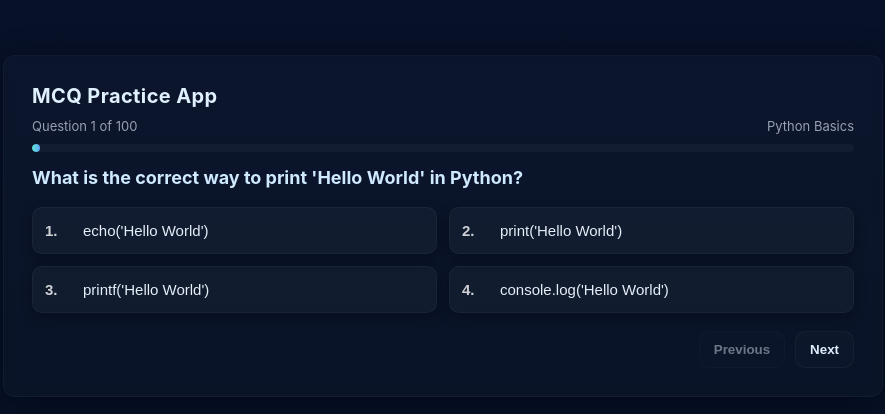
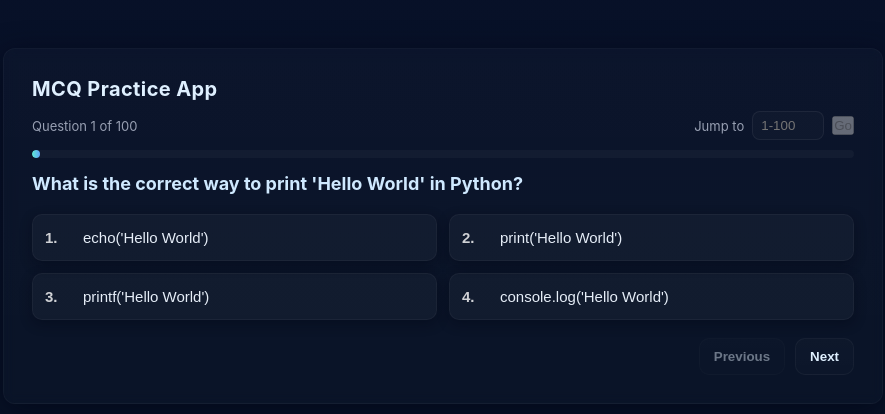
Before and after one commit to Rafay100/Practice_Quiz_App, a Next.js app: page / in a window 1280 px wide. Shown: the part 174-588 px from the top of the page, without its empty margins (197-1082 px from the left). Built offline with nearby package versions, Linux system fonts and the light colour scheme.

Commit message:
Add files via upload

```diff
--- a/src/app/page.tsx
+++ b/src/app/page.tsx
@@ -6,17 +6,17 @@ import "./quiz.css";
 export default function Quiz() {
   const total = Array.isArray(mcqs) ? mcqs.length : 0;
   const [currentQ, setCurrentQ] = useState(0);
-  // use array of (number|null) and initialize based on total
   const [answers, setAnswers] = useState<(number | null)[]>(() => Array(total).fill(null));
   const [score, setScore] = useState(0);
   const [finished, setFinished] = useState(false);
+  const [jumpStr, setJumpStr] = useState("");
 
-  // when total changes (e.g. data loaded), ensure answers length matches
   useEffect(() => {
     setAnswers(Array(total).fill(null));
     setCurrentQ(0);
     setScore(0);
     setFinished(false);
+    setJumpStr("");
   }, [total]);
 
   const question = mcqs?.[currentQ];
@@ -40,24 +40,36 @@ export default function Quiz() {
   }
 
   const handleSelect = (idx: number) => {
-    // guard: ensure answers is an array and question not already answered
-    if (!Array.isArray(answers)) return;
-    if (answers[currentQ] !== null) return;
-
     setAnswers(prev => {
       const next = [...prev];
-      // ensure length
       while (next.length < total) next.push(null);
+      const prevAns = next[currentQ];
+      if (prevAns === idx) return next;
+
+      const correctIndex = typeof question.answerIndex === "number" ? question.answerIndex : null;
+      if (correctIndex !== null) {
+        if (prevAns === correctIndex && idx !== correctIndex) {
+          setScore(s => Math.max(0, s - 1));
+        } else if (prevAns !== correctIndex && idx === correctIndex) {
+          setScore(s => s + 1);
+        }
+      }
+
       next[currentQ] = idx;
       return next;
     });
-
-    if (typeof question.answerIndex === "number" && idx === question.answerIndex) {
-      setScore(s => s + 1);
-    }
   };
 
   const progressPercent = Math.round(((currentQ + 1) / Math.max(1, total)) * 100);
+
+  const handleJump = (valStr?: string) => {
+    const s = typeof valStr === "string" ? valStr : jumpStr;
+    const n = parseInt(s, 10);
+    if (!Number.isFinite(n)) return;
+    if (n < 1 || n > total) return;
+    setCurrentQ(n - 1);
+    setJumpStr("");
+  };
 
   if (finished) {
     const percent = Math.round((score / Math.max(1, total)) * 100);
@@ -99,13 +111,37 @@ export default function Quiz() {
     );
   }
 
+  const currentAnswer = answers[currentQ];
+
   return (
     <div className="container">
       <h1>MCQ Practice App</h1>
 
-      <div className="meta" style={{ marginBottom: 10 }}>
+      <div className="meta" style={{ marginBottom: 10, alignItems: "center", display: "flex", gap: 12 }}>
         <div>Question {currentQ + 1} of {total}</div>
-        <div style={{ color: "#98a0b3" }}>{question.category ?? ""}</div>
+
+        {/* Jump to input */}
+        <div style={{ marginLeft: "auto", display: "flex", gap: 8, alignItems: "center" }}>
+          <label style={{ color: "#98a0b3", fontSize: 13 }}>Jump to</label>
+          <input
+            type="number"
+            min={1}
+            max={total}
+            value={jumpStr}
+            onChange={(e) => setJumpStr(e.target.value)}
+            onKeyDown={(e) => { if (e.key === "Enter") handleJump(); }}
+            style={{ width: 72, padding: "6px 8px", borderRadius: 8, border: "1px solid rgba(255,255,255,0.06)", background: "rgba(255,255,255,0.02)", color: "#e6eef8" }}
+            aria-label="Jump to question number"
+            placeholder={`1-${total}`}
+          />
+          <button
+            onClick={() => handleJump()}
+            disabled={!jumpStr || Number(jumpStr) < 1 || Number(jumpStr) > total}
+            aria-disabled={!jumpStr || Number(jumpStr) < 1 || Number(jumpStr) > total}
+          >
+            Go
+          </button>
+        </div>
       </div>
 
       <div className="progress-wrap" aria-hidden="true" style={{ marginBottom: 14 }}>
@@ -116,16 +152,13 @@ export default function Quiz() {
 
       <div className="options">
         {question.options?.map((opt, idx) => {
-          const chosen = answers[currentQ] !== null && typeof answers[currentQ] !== "undefined";
-          const className = chosen && answers[currentQ] === idx ? "option selected" : "option";
-
+          const className = currentAnswer !== null && currentAnswer === idx ? "option selected" : "option";
           return (
             <button
               key={idx}
               onClick={() => handleSelect(idx)}
               className={className}
-              aria-pressed={answers[currentQ] === idx}
-              disabled={answers[currentQ] !== null}
+              aria-pressed={currentAnswer === idx}
             >
               <span style={{ fontWeight: 700, width: 28, display: "inline-block", color: "rgba(255,255,255,0.8)" }}>
                 {idx + 1}.
@@ -135,8 +168,6 @@ export default function Quiz() {
           );
         })}
       </div>
-
-      {/* No immediate correct/wrong feedback — results shown at the end */}
 
       <div className="nav-buttons">
         <button
@@ -149,7 +180,6 @@ export default function Quiz() {
         <button
           onClick={() => {
             if (currentQ === total - 1) {
-              // finish quiz when on last question
               setFinished(true);
             } else {
               setCurrentQ(prev => Math.min(total - 1, prev + 1));
```
